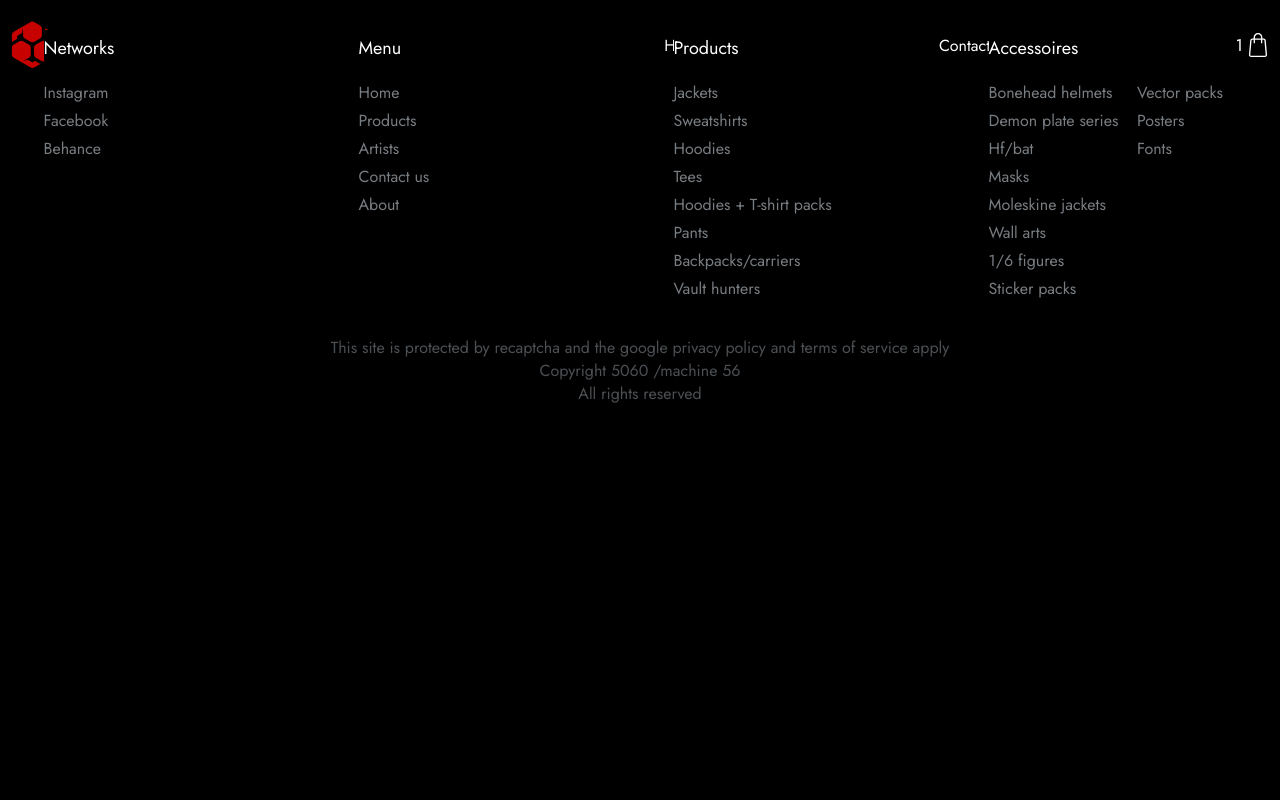
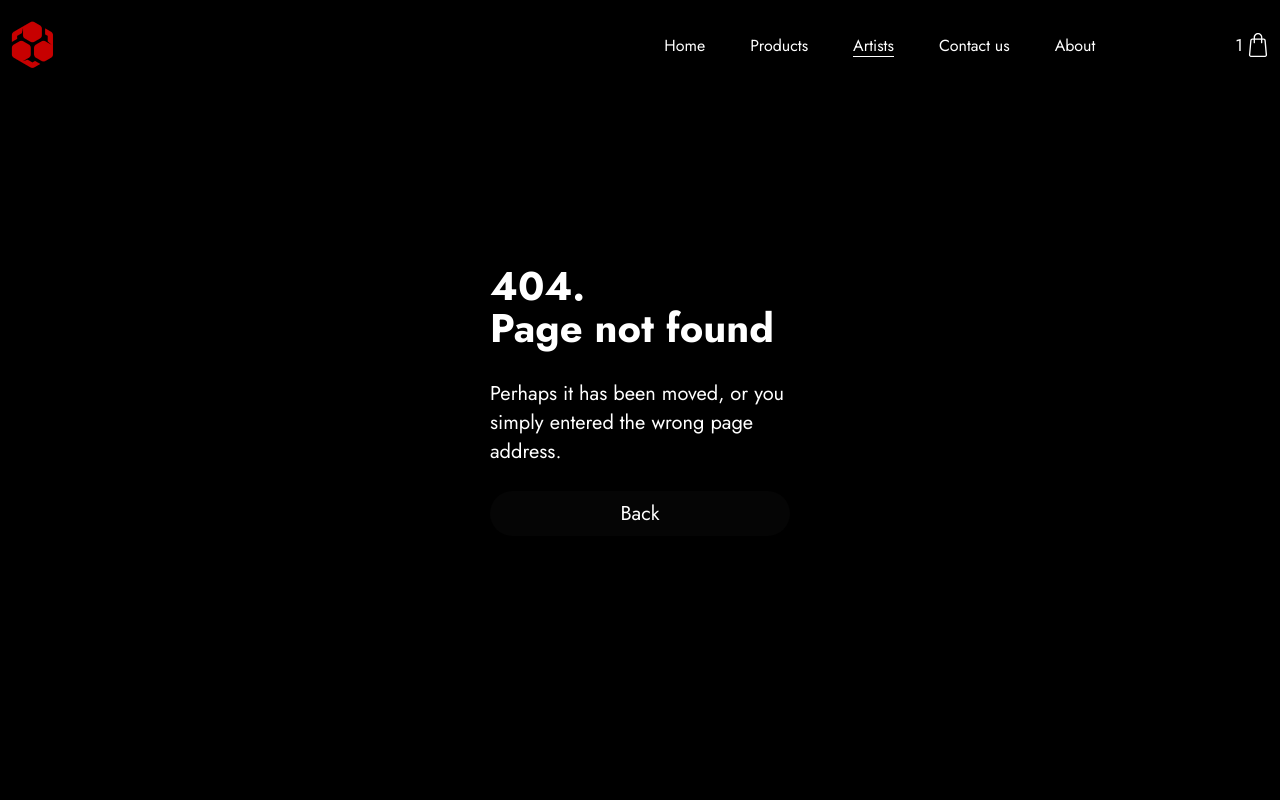
Before and after one commit to gg22hh/machineStore, a React (Create React App) app: page /artists in a window 1280 px wide. Shown: the top 800 px of the page. Built offline with nearby package versions, Linux system fonts and the light colour scheme.

Commit message:
added noMatch (404) page

```diff
--- a/src/App.tsx
+++ b/src/App.tsx
@@ -3,8 +3,10 @@ import { Route, Routes, useLocation } from "react-router-dom";
 import "./App.scss";
 import { Footer } from "./components/Footer/Footer";
 import { Header } from "./components/Header/Header";
+import { About } from "./pages/About/About";
 import { Contacts } from "./pages/Contacts/Contacts";
 import Home from "./pages/Home/Home";
+import { NoMatch } from "./pages/NoMatch/NoMatch";
 
 function App() {
     const location = useLocation().pathname;
@@ -16,6 +18,8 @@ function App() {
                 <Routes>
                     <Route path="/" element={<Home />} />
                     <Route path="/contacts" element={<Contacts />} />
+                    <Route path="/about" element={<About />} />
+                    <Route path="*" element={<NoMatch />} />
                 </Routes>
             </div>
 
--- a/src/components/Footer/Footer.scss
+++ b/src/components/Footer/Footer.scss
@@ -2,6 +2,8 @@
     flex: 0 1 auto;
     padding: 30px 0 15px;
     color: #787d82;
+    background: rgba(255, 255, 255, 0.02);
+    backdrop-filter: blur(8px);
     &__top {
         display: grid;
         grid-template-columns: repeat(4, 248px);
@@ -42,7 +44,8 @@
             font-size: 18px;
             padding-top: 5px;
             margin-bottom: 20px;
-            background-color: black;
+            background: rgb(5 5 5);
+            backdrop-filter: blur(0);
             z-index: 5;
             position: relative;
         }
--- /dev/null
+++ b/src/pages/About/About.tsx
@@ -0,0 +1,10 @@
+import React from "react";
+import "./About.scss";
+
+export const About = () => {
+    return (
+        <div className="about">
+            <div className="container">Some Info</div>
+        </div>
+    );
+};
--- a/src/pages/Contacts/Contacts.scss
+++ b/src/pages/Contacts/Contacts.scss
@@ -3,6 +3,7 @@
     background: url(../../images/contacts/contacts-bg.jpg) top center no-repeat;
     background-size: cover;
     height: 100vh;
+    animation: contacts 2s;
     &__inner {
         display: grid;
         grid-template-columns: repeat(2, 1fr);
@@ -10,6 +11,12 @@
     }
     &__form {
         max-width: 420px;
+        &:nth-child(1) {
+            animation: firstContactsForm 1s;
+        }
+        &:nth-child(2) {
+            animation: secondContactsForm 1s;
+        }
         &-title {
             font-size: 24px;
             line-height: 35px;
@@ -40,6 +47,32 @@
     }
 }
 
+@keyframes contacts {
+    0% {
+        opacity: 0;
+    }
+    100% {
+        opacity: 1;
+    }
+}
+
+@keyframes firstContactsForm {
+    0% {
+        transform: translateX(-100%);
+    }
+    100% {
+        transform: translateX(0);
+    }
+}
+@keyframes secondContactsForm {
+    0% {
+        transform: translateX(100%);
+    }
+    100% {
+        transform: translateX(0);
+    }
+}
+
 @media (max-width: 768px) {
     .contacts {
         height: auto;
--- /dev/null
+++ b/src/pages/NoMatch/NoMatch.scss
@@ -0,0 +1,47 @@
+.noMatch {
+    color: white;
+    display: flex;
+    justify-content: center;
+    flex-direction: column;
+    height: 100vh;
+    max-width: 300px;
+    margin: 0 auto;
+    animation: noMatch 1s;
+    &__title {
+        font-size: 40px;
+        line-height: 42px;
+        font-weight: 700;
+        margin-bottom: 30px;
+    }
+    &__text {
+        font-size: 20px;
+        margin-bottom: 25px;
+    }
+    &__button {
+        color: white;
+        font-size: 20px;
+        line-height: 25px;
+        padding: 10px 40px;
+        width: 100%;
+        background: rgba(228, 221, 221, 0.02);
+        backdrop-filter: blur(8px);
+        border-radius: 23px;
+        transition: all 0.3s;
+    }
+}
+
+@keyframes noMatch {
+    0% {
+        transform: translateY(100%);
+    }
+    100% {
+        transform: translateY(0);
+    }
+}
+
+@media (min-width: 768px) {
+    .noMatch__button:hover {
+        background-color: white;
+        color: black;
+    }
+}
--- /dev/null
+++ b/src/pages/NoMatch/NoMatch.tsx
@@ -0,0 +1,23 @@
+import React, { FC } from "react";
+import "./NoMatch.scss";
+import logo from "../../images/logo.png";
+import { useNavigate } from "react-router-dom";
+
+export const NoMatch: FC = () => {
+    const navigate = useNavigate();
+
+    return (
+        <div className="noMatch">
+            <div className="noMatch__title">
+                404. <p> Page not found</p>
+            </div>
+            <div className="noMatch__text">
+                Perhaps it has been moved, or you simply entered the wrong page
+                address.
+            </div>
+            <button onClick={() => navigate(-1)} className="noMatch__button">
+                Back
+            </button>
+        </div>
+    );
+};
```
Also changed, not shown: src/pages/About/About.scss (added).
